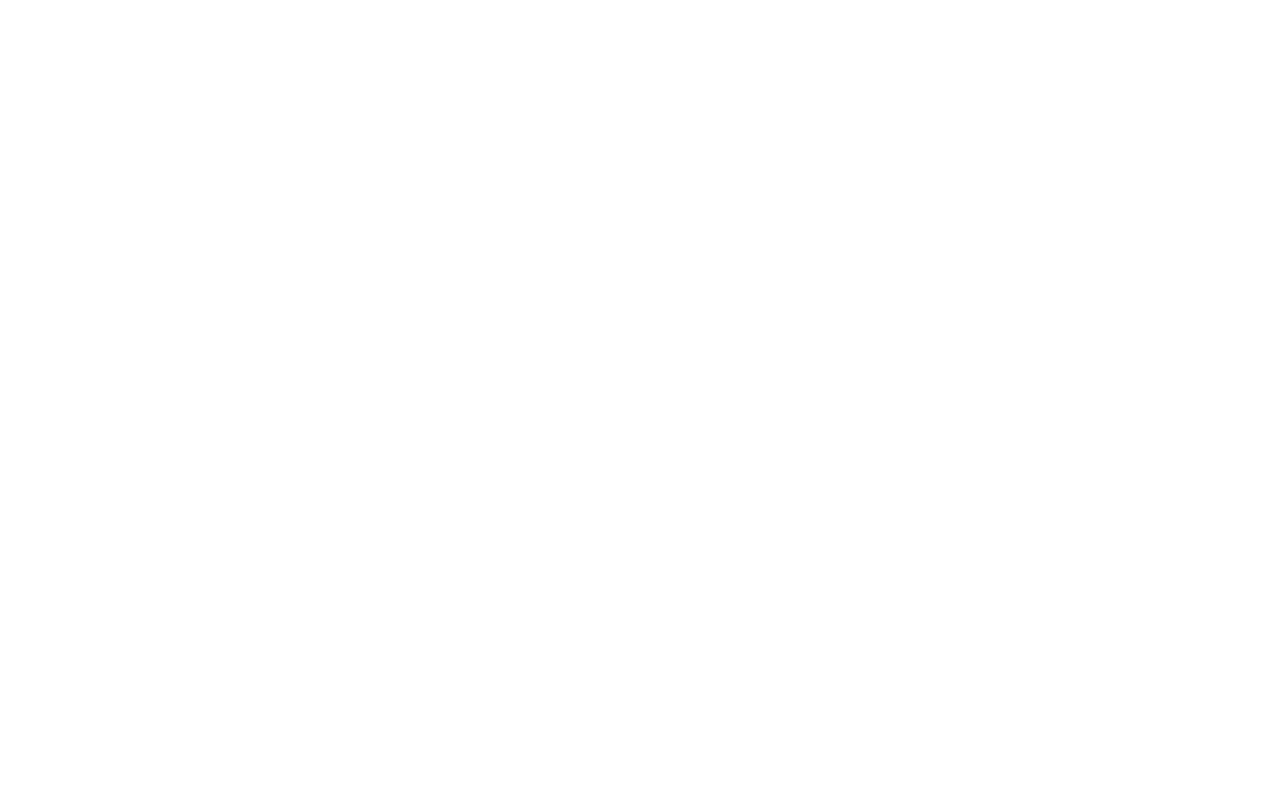
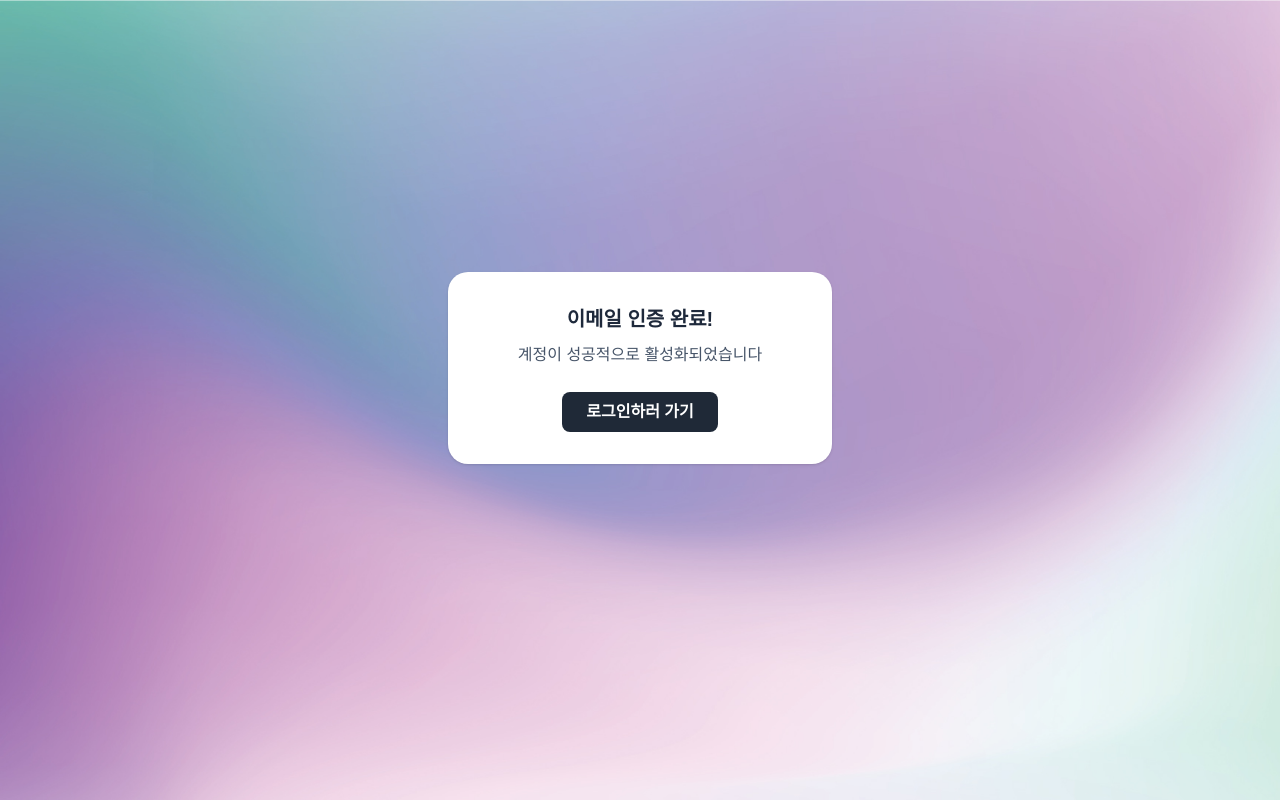
Before and after one commit to bom-ai/frontend, a React (Vite) app: page /verification-result in a window 1280 px wide. Before the commit this address had no page. Built offline with nearby package versions, Linux system fonts and the light colour scheme; a web font is replaced by a local one.

Commit message:
feat: 이메일 인증 UI 추가

```diff
--- a/src/App.jsx
+++ b/src/App.jsx
@@ -6,6 +6,7 @@
 import SelectTone from "./pages/SelectTone";
 import UploadAudio from "./pages/UploadAudio";
 import Result from "./pages/Result";
+import VerificationResult from "./pages/VerificationResult";
 
 export default function App() {
   return (
@@ -14,6 +15,7 @@
         <Route path="/" element={<Onboarding />} />
         <Route path="/register" element={<Register />} />
         <Route path="/check-email" element={<CheckEmail />} />
+        <Route path="/verification-result" element={<VerificationResult />} />
         <Route path="/upload-frame" element={<UploadFrame />} />
         <Route path="/select-tone" element={<SelectTone />} />
         <Route path="/upload-audio" element={<UploadAudio />} />
--- /dev/null
+++ b/src/pages/VerificationResult.jsx
@@ -0,0 +1,57 @@
+import { useState, useEffect } from "react";
+import { useSearchParams, Link } from "react-router-dom";
+import background from "../assets/background.jpg";
+
+// 상태별 설정 객체는 이전과 동일하게 사용합니다.
+const statusConfig = {
+  success: {
+    title: "이메일 인증 완료!",
+    message: "계정이 성공적으로 활성화되었습니다",
+    linkText: "로그인하러 가기",
+    linkTo: "/",
+  },
+};
+
+const VerificationResult = () => {
+  const [searchParams] = useSearchParams();
+  const [result, setResult] = useState(statusConfig.success);
+
+  useEffect(() => {
+    const status = searchParams.get("status");
+    const newResult = statusConfig[status] || statusConfig.success;
+    setResult(newResult);
+  }, [searchParams]);
+
+  return (
+    // 전체 페이지 컨테이너
+    <div
+      className="min-h-screen w-full flex flex-col items-center justify-center
+                   bg-cover bg-center bg-no-repeat font-sans text-gray-900"
+      style={{ backgroundImage: `url(${background})` }}
+    >
+      <div className="w-full bg-white max-w-sm space-y-2 p-8 rounded-[20px] shadow mb-16 flex flex-col justify-center items-center">
+        {/* 제목 */}
+        <h1 className="text-[20px] font-bold text-slate-800">{result.title}</h1>
+
+        {/* 메시지 */}
+        <p className="text-[16px] text-slate-600 leading-relaxed">
+          {result.message}
+        </p>
+
+        {/* 액션 버튼 / 링크 */}
+        {result.linkText && result.linkTo && (
+          <div className="pt-4">
+            <Link
+              to={result.linkTo}
+              className="inline-block text-[16px] px-6 py-2 rounded-[8px] font-semibold text-white transition-colors duration-300 bg-gray-800 hover:bg-gray-600"
+            >
+              {result.linkText}
+            </Link>
+          </div>
+        )}
+      </div>
+    </div>
+  );
+};
+
+export default VerificationResult;
```
